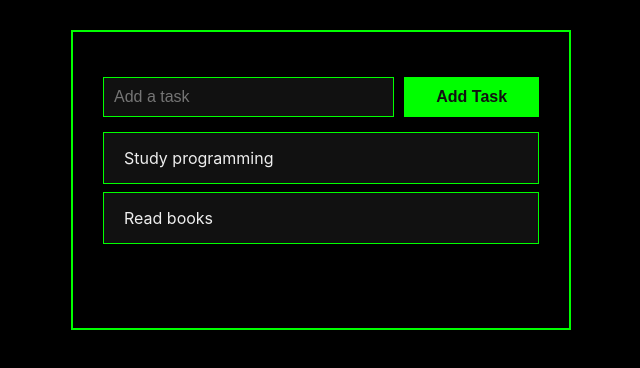
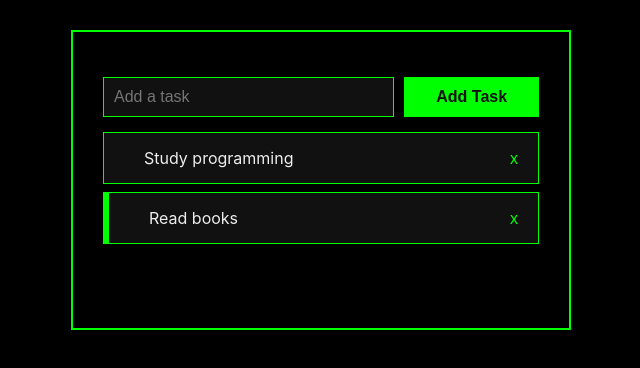
Before and after one commit to heitormbonfim/hackertodolist, a React (Vite) app: page / in a window 1280 px wide. Shown: the top 368 px of the page, without its empty margins (319-959 px from the left). Built offline with nearby package versions, Linux system fonts and the light colour scheme.

Commit message:
added removal task and task done options

```diff
--- a/src/App.jsx
+++ b/src/App.jsx
@@ -31,11 +31,29 @@ function App() {
     setTasks(newTasks);
   };
 
+  const handleTaskRemoval = (taskId) => {
+    const newTasks = tasks.filter((task) => task.id !== taskId);
+    setTasks(newTasks);
+  };
+
+  const handleTaskOnClick = (taskId) => {
+    const newTasks = tasks.map((task) => {
+      if (task.id === taskId) return { ...task, completed: !task.completed };
+      return task;
+    });
+
+    setTasks(newTasks);
+  };
+
   return (
     <>
       <div className="container">
         <AddTask handleTaskAddition={handleTaskAddition} />
-        <Tasks tasks={tasks} />
+        <Tasks
+          tasks={tasks}
+          handleTaskOnClick={handleTaskOnClick}
+          handleTaskRemoval={handleTaskRemoval}
+        />
       </div>
     </>
   );
--- a/src/components/Button.css
+++ b/src/components/Button.css
@@ -8,4 +8,10 @@
   font-weight: bold;
   cursor: pointer;
   border: solid 1px lime;
+  transition: ease 300ms;
 }
+
+.default-button:hover {
+  background-color: #111;
+  color: lime
+}
--- a/src/components/Task.css
+++ b/src/components/Task.css
@@ -1,11 +1,31 @@
 .task-container {
   background-color: #111;
   margin: 8px 0;
-  padding: 15px 20px;
+  padding: 0px 20px;
   display: flex;
   border: solid 1px lime;
   justify-content: space-between;
   color: #eee;
   align-items: center;
+}
+
+.task-title {
   cursor: pointer;
+  width: 100%;
+  height: 100%;
+  padding: 15px 20px;
 }
+
+.remove-task-button {
+  background-color: transparent;
+  border: none;
+  outline: none;
+  font-size: 16px;
+  color: lime;
+  transition: ease 300ms;
+}
+
+.remove-task-button:hover {
+  background-color: lime;
+  color: black;
+}
--- a/src/components/Task.jsx
+++ b/src/components/Task.jsx
@@ -1,10 +1,24 @@
 import React from "react";
-import './Task.css'
+import "./Task.css";
 
-const Task = ({ task }) => {
+const Task = ({ task, handleTaskOnClick, handleTaskRemoval }) => {
   return (
-    <div className="task-container">
-      {task.title}
+    <div
+      className="task-container"
+      style={task.completed ? { borderLeft: "6px solid lime" } : {}}
+    >
+      <div className="task-title" onClick={() => handleTaskOnClick(task.id)}>
+        {task.title}
+      </div>
+
+      <div className="buttons-container">
+        <button
+          className="remove-task-button"
+          onClick={() => handleTaskRemoval(task.id)}
+        >
+          x
+        </button>
+      </div>
     </div>
   );
 };
--- a/src/components/Tasks.jsx
+++ b/src/components/Tasks.jsx
@@ -1,11 +1,15 @@
 import React from "react";
 import Task from "./Task";
 
-const Tasks = ({ tasks }) => {
+const Tasks = ({ tasks, handleTaskOnClick, handleTaskRemoval }) => {
   return (
     <>
       {tasks.map((task) => (
-        <Task task={task} />
+        <Task
+          task={task}
+          handleTaskOnClick={handleTaskOnClick}
+          handleTaskRemoval={handleTaskRemoval}
+        />
       ))}
     </>
   );
```
